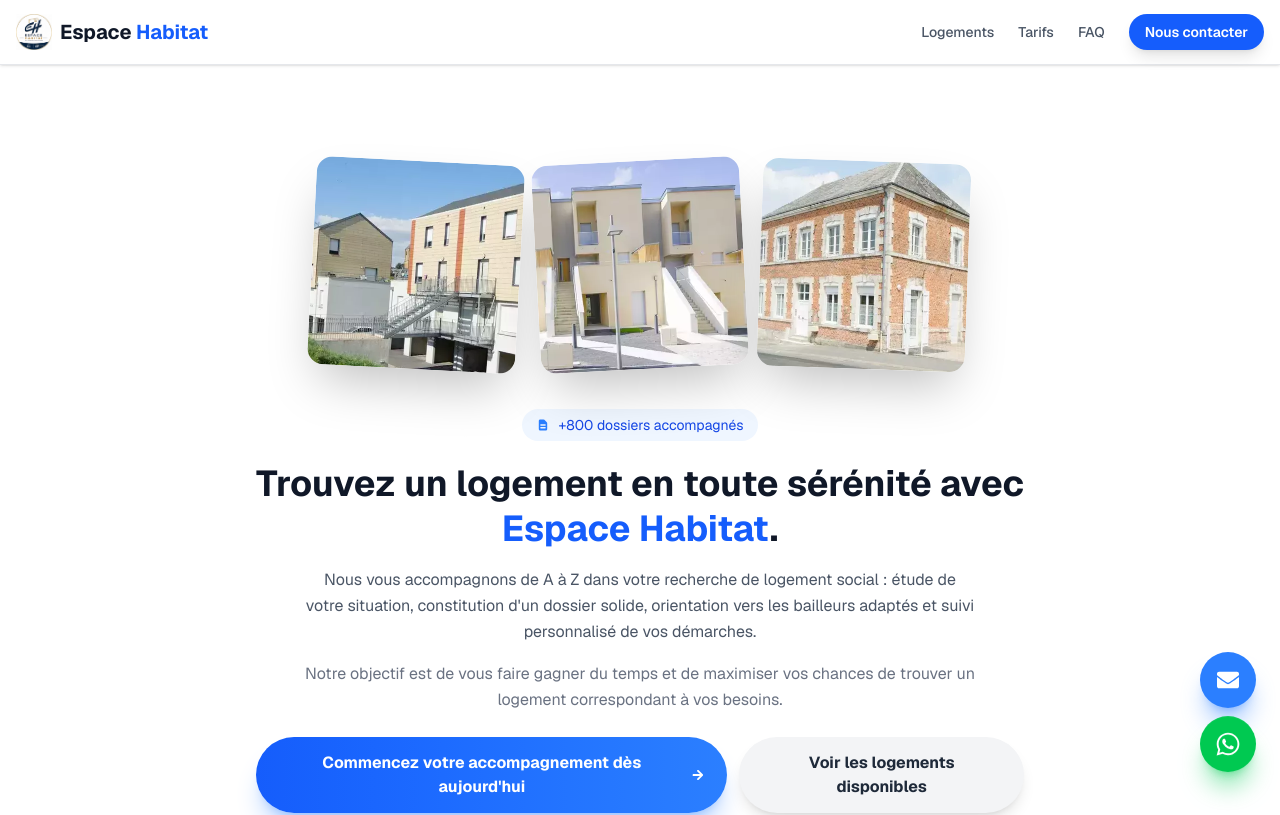
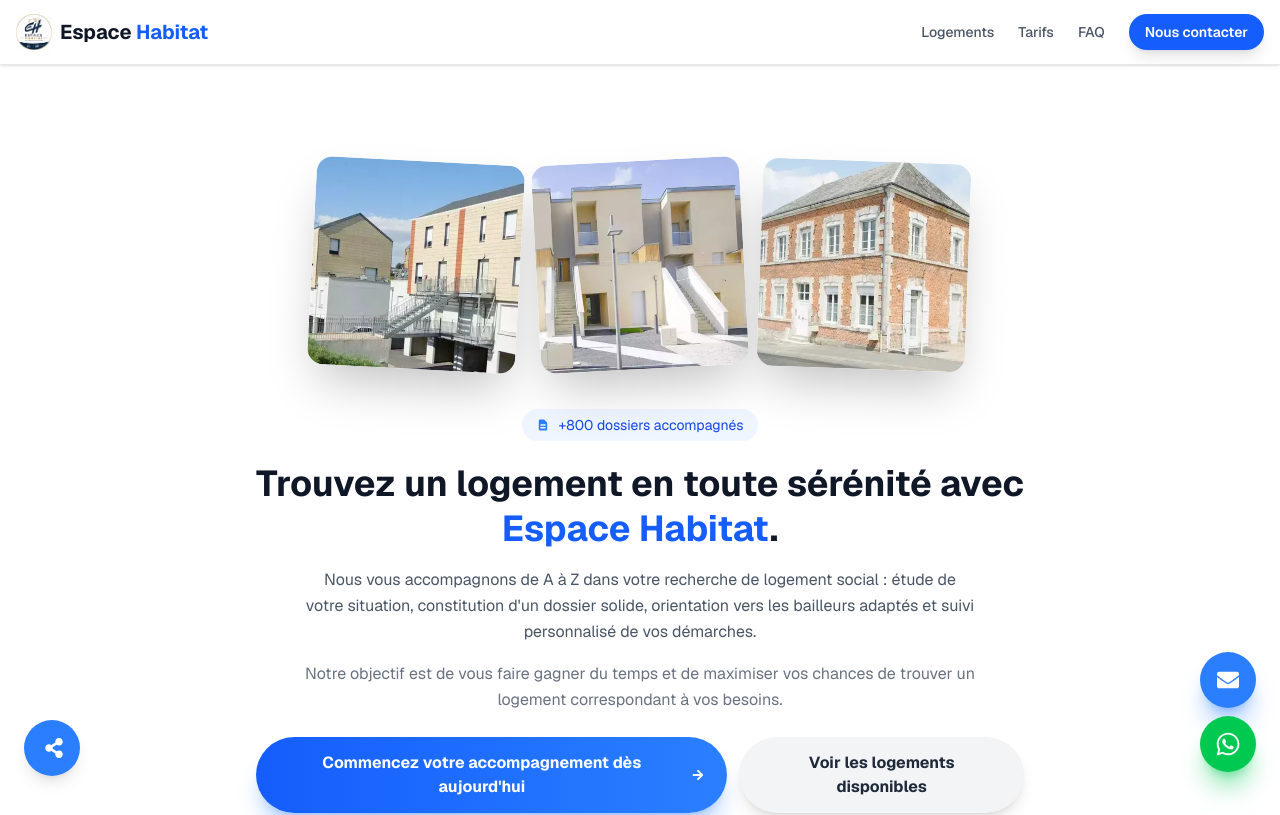
Before and after one commit to yecarter13/site-joker, a Next.js app: page / in a window 1280 px wide. Shown: the top 815 px of the page. Built offline with nearby package versions, Linux system fonts and the light colour scheme.

Commit message:
feat: floating social bubble with TikTok and Facebook

```diff
--- a/src/app/layout.tsx
+++ b/src/app/layout.tsx
@@ -4,6 +4,7 @@ import "./globals.css";
 import { ModalProvider } from "@/lib/ModalContext";
 import ContactModal from "@/components/ContactModal";
 import FloatingWhatsAppButton from "@/components/FloatingWhatsAppButton";
+import FloatingSocialBubble from "@/components/FloatingSocialBubble";
 
 const geistSans = Geist({
   variable: "--font-geist-sans",
@@ -35,6 +36,7 @@ export default function RootLayout({
           {children}
           <ContactModal />
           <FloatingWhatsAppButton />
+          <FloatingSocialBubble />
         </ModalProvider>
       </body>
     </html>
--- /dev/null
+++ b/src/components/FloatingSocialBubble.tsx
@@ -0,0 +1,45 @@
+"use client";
+
+import { useState } from "react";
+import { FaTiktok, FaFacebook, FaShareAlt } from "react-icons/fa";
+
+const TIKTOK_URL = "https://www.tiktok.com/@espace_habitat?_r=1&_t=ZS-97tEIgmfz8r";
+const FACEBOOK_URL = "https://www.facebook.com/profile.php?id=61591218195078";
+
+export default function FloatingSocialBubble() {
+  const [open, setOpen] = useState(false);
+
+  return (
+    <div className="fixed bottom-6 left-6 z-50 flex flex-col items-center gap-3">
+      {open && (
+        <>
+          <a
+            href={TIKTOK_URL}
+            target="_blank"
+            rel="noopener noreferrer"
+            className="w-12 h-12 bg-black text-white rounded-full flex items-center justify-center shadow-lg hover:scale-110 transition-transform"
+            title="TikTok"
+          >
+            <FaTiktok size={20} />
+          </a>
+          <a
+            href={FACEBOOK_URL}
+            target="_blank"
+            rel="noopener noreferrer"
+            className="w-12 h-12 bg-blue-600 text-white rounded-full flex items-center justify-center shadow-lg hover:scale-110 transition-transform"
+            title="Facebook"
+          >
+            <FaFacebook size={20} />
+          </a>
+        </>
+      )}
+      <button
+        onClick={() => setOpen(!open)}
+        className="w-14 h-14 bg-blue-500 text-white rounded-full flex items-center justify-center shadow-lg hover:bg-blue-600 transition-all cursor-pointer"
+        title="Réseaux sociaux"
+      >
+        <FaShareAlt size={20} className={open ? "" : "ml-1"} />
+      </button>
+    </div>
+  );
+}
```
